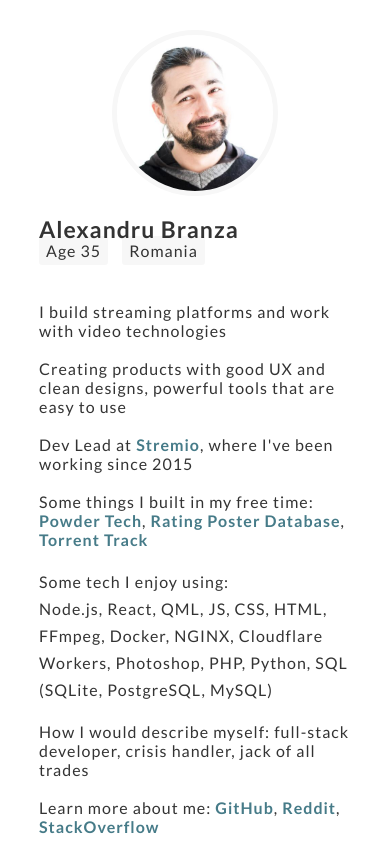
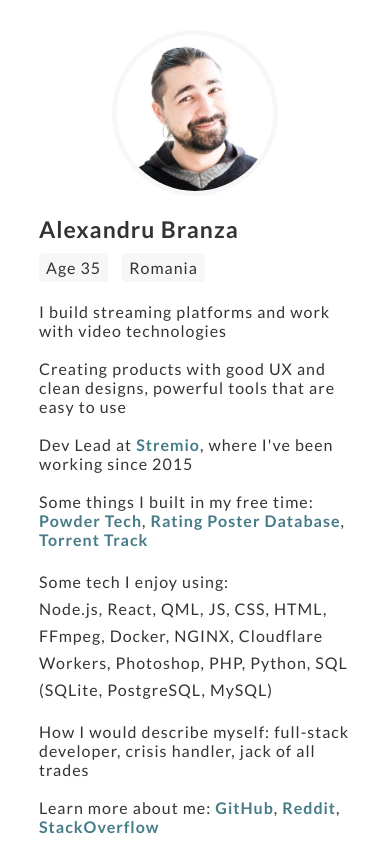
Before and after one commit to jaruba/jaruba, a plain HTML site: page index.html in a window 390 px wide. Shown: the top 844 px of the page. Drawn offline with Linux system fonts and the light colour scheme.

Commit message:
Improve Responsiveness 2 (Mobile)

```diff
--- a/styles.css
+++ b/styles.css
@@ -197,6 +197,9 @@ div#head-title {
 		margin-left: 0;
 		margin-right: 10px;
 	}
+	span.text-block {
+		top: 15px;
+	}
 	div#head-title {
 		margin-bottom: 40px;
 	}
```
